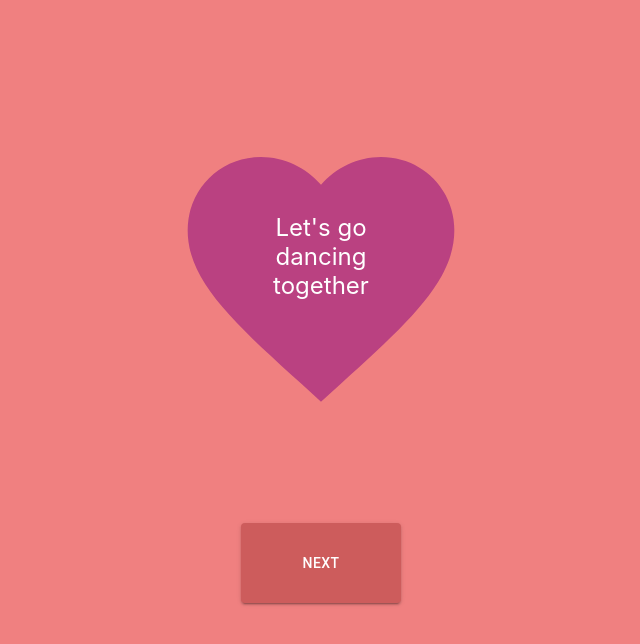
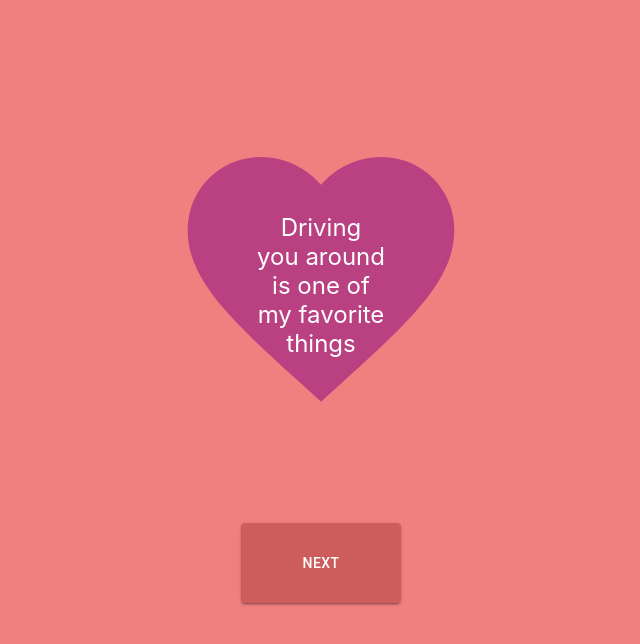
Before and after one commit to matthewtinker22/valentine-app, a React (Create React App) app: page /conversationHearts in a window 1280 px wide. Shown: the top 644 px of the page, without its empty margins (319-959 px from the left). Built offline with nearby package versions, Linux system fonts and the light colour scheme.

Commit message:
**Changes** *Added to HeartContentArray.ts.

```diff
--- a/src/constants/HeartContentArray.ts
+++ b/src/constants/HeartContentArray.ts
@@ -6,4 +6,7 @@ export const heartContentArray = [
   "sweet potato pie",
   "You're the cutest ever",
   "Let's go dancing together",
+  "You're the Jumbling Towers champion!",
+  "I love playing board games with you",
+  "Driving you around is one of my favorite things",
 ];
```
